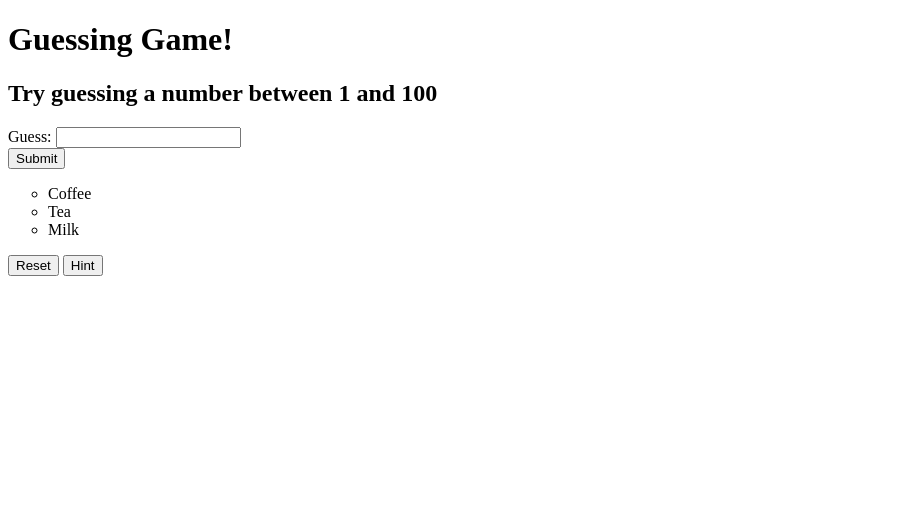
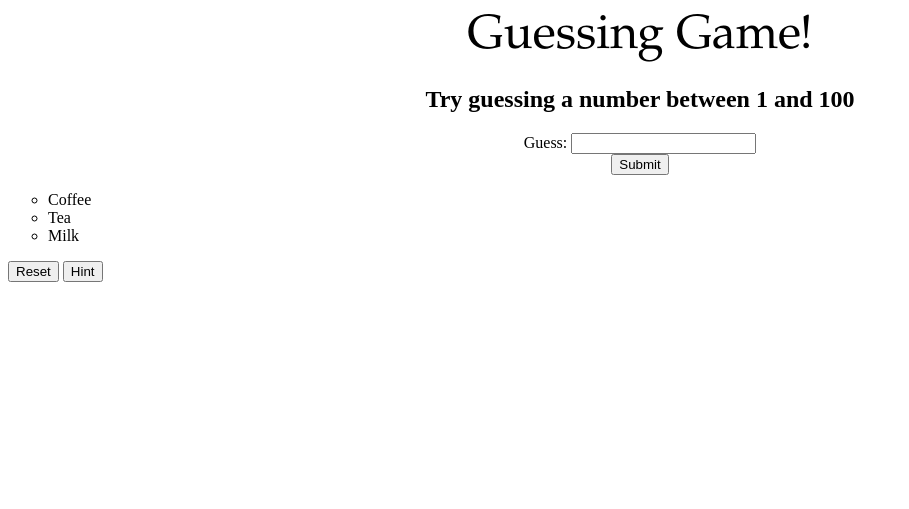
Before and after one commit to haesoox3/Guessing_Game, a plain HTML site: page index.html in a window 1280 px wide. Shown: the top 509 px of the page, without its empty margins (0-909 px from the left). Drawn offline with Linux system fonts and the light colour scheme.

Commit message:
added basics

```diff
--- a/index.html
+++ b/index.html
@@ -33,15 +33,15 @@
 
     <div id='headers'>
       <!-- Title and subtitles! -->
-      <h1>Guessing Game!</h1>
-      <h2>Try guessing a number between 1 and 100</h2>
+      <center><font face="Garamond" size="10">Guessing Game!</font><br /></center>
+      <center><h2>Try guessing a number between 1 and 100</h2></center>
     </div>
 
     <div id='main'>
       <div id='input-parent'>
         <!-- Player's guess input, and submit button -->
-        Guess: <input type="text" name="d1"><br>
-        <button type="button">Submit</button>
+        <center>Guess: <input type="text" ><br></center>
+        <center><button type="button">Submit</button></center>
       </div>
 
       <div id='guesses'>
```
